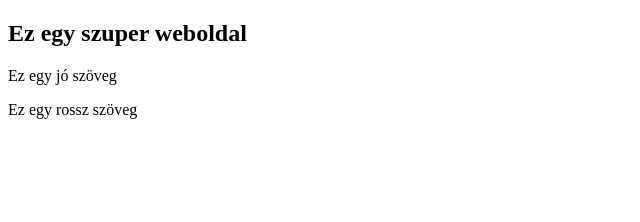
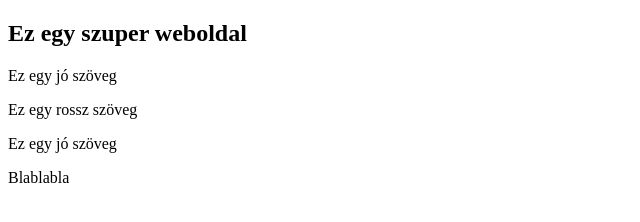
Before and after one commit to kizsi2019/demo2, a plain HTML site: page index.html in a window 1280 px wide. Shown: the whole page, without its empty margins (0-640 px from the left). Drawn offline with Linux system fonts and the light colour scheme.

Commit message:
fejlesztés1

```diff
--- a/index.html
+++ b/index.html
@@ -13,6 +13,9 @@
     <p> Ez egy jó szöveg</p>
     <p>Ez egy rossz szöveg</p>
 
+    <p> Ez egy jó szöveg</p>
+    <p>Blablabla</p>
+
 </body>
 
 </html>
```
